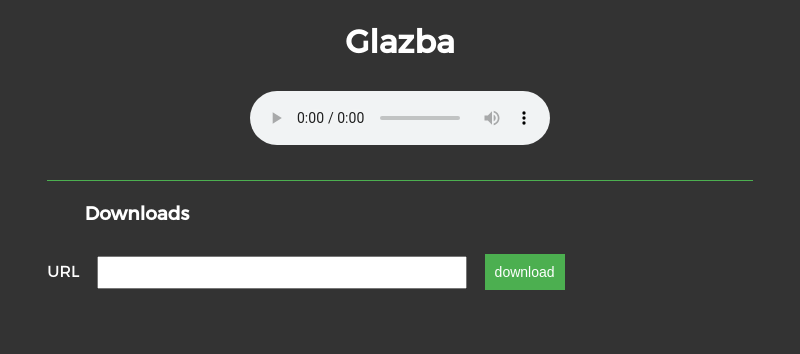
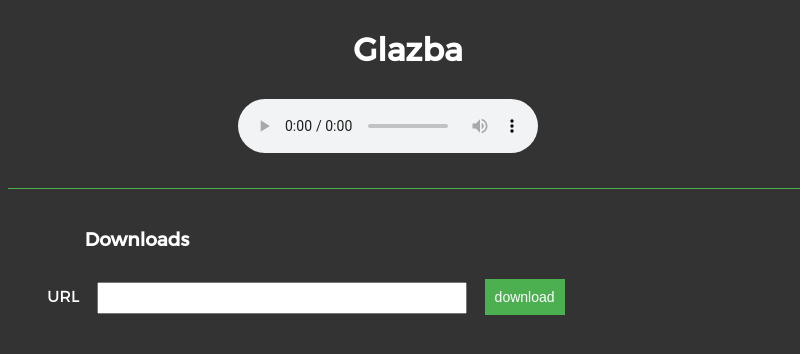
Before and after one commit to skylerto/CatchUp, an Electron app: page app/index.html in a window 800 px wide. Drawn offline with Linux system fonts and the light colour scheme; no server answers.

Commit message:
Header/Player
Header/player is now sticky, moves as you scroll your list.

```diff
--- a/app/css/style.css
+++ b/app/css/style.css
@@ -15,6 +15,16 @@ html, body {
 .content {
   width: 90%;
   margin: 0 auto;
+  padding-top: 200px;
+}
+.header {
+  background-color: #333333;
+  position: fixed;
+  width:100%;
+  z-index: 24;
+}
+.clearfix {
+  clear:both;
 }
 .app-title {
   text-align: center;
--- a/app/index.html
+++ b/app/index.html
@@ -17,7 +17,7 @@
     console.log(process.type);
     var path = window.location.pathname.substr(0, window.location.pathname.lastIndexOf('/'));
   </script>
-  <div class="content">
+
   <div class="header">
     <div class="app-title">
       <h1>Glazba</h1>
@@ -33,10 +33,11 @@
         </audio>
       </div>
     </div>
+    <hr>
   </div>
 
-    <hr>
-
+  <div class="clearfix"></div>
+  <div class="content">
     <div class="talks">
       <h3 class="title">Downloads</h3>
       <ul id="talks"></ul>
```
Lines whose indentation alone changed are shown as unchanged.
